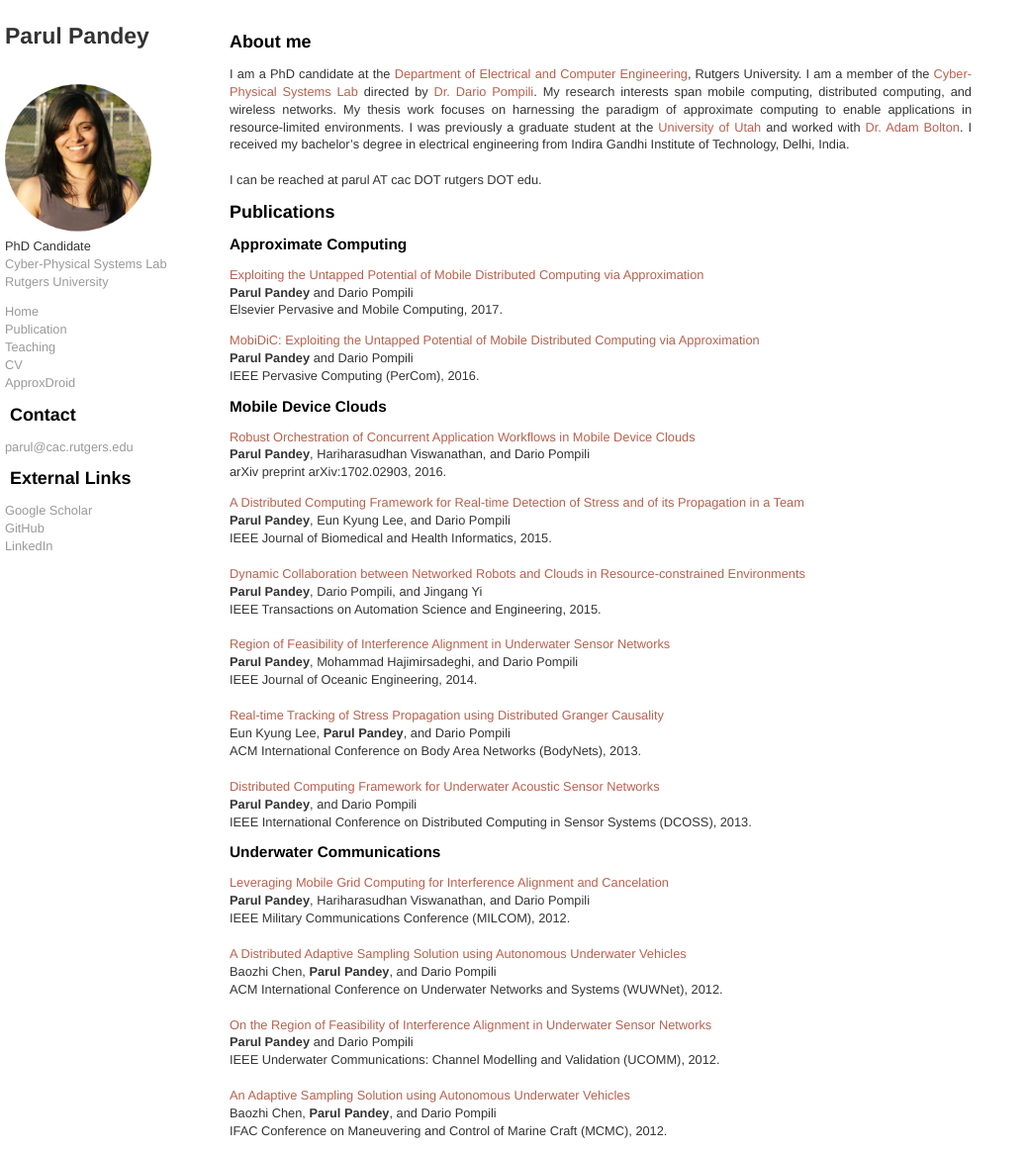
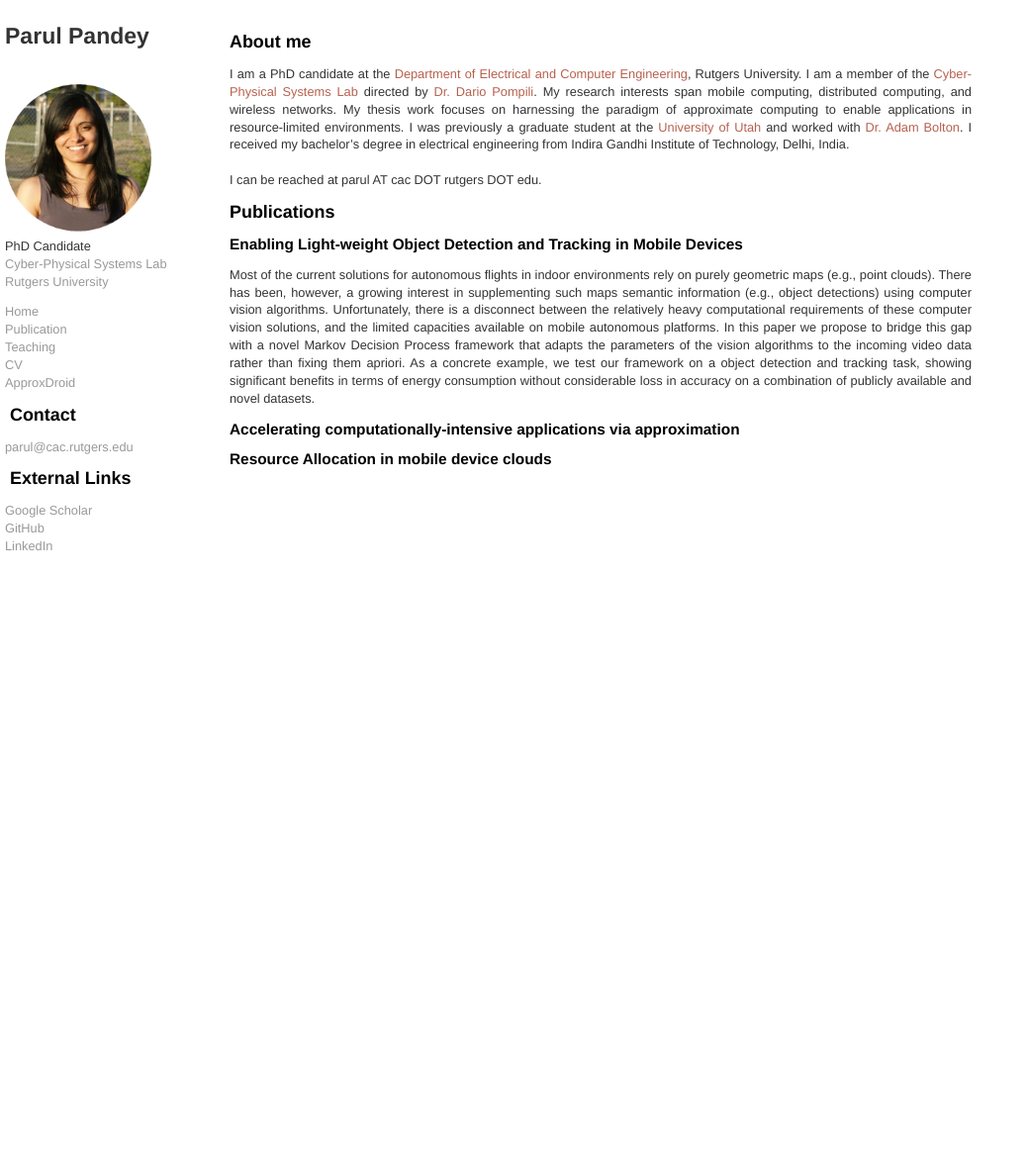
Before and after one commit to parul1985/Parul-Website, a Jekyll site: the page index.html, which Jekyll copies as it is, in a window 1280 px wide and 1165 px high. Shown: the whole window at 99% size, without its empty margins (0-1040 px from the left). Built offline with Jekyll 4.4.1, drawn with Linux system fonts in a browser that asks for light colours.

Commit message:
Update index.html

```diff
--- a/index.html
+++ b/index.html
@@ -54,82 +54,18 @@
 
 	<h1>Publications</h1>
 
-	    <h2>Approximate Computing</h2>
+	    <h2>Enabling Light-weight Object Detection and Tracking in Mobile Devices</h2>
+		<p>
+		Most of the current solutions for autonomous flights in indoor environments rely on purely geometric maps (e.g., point clouds). There has been, however, a growing interest in supplementing such maps semantic information (e.g., object detections) using computer vision algorithms. Unfortunately, there is a disconnect between the relatively heavy computational requirements of these computer vision solutions,
+		and the limited  capacities available on mobile autonomous platforms. In this paper we propose to bridge this gap with a novel Markov Decision Process framework that adapts the parameters of the vision algorithms to the incoming video data rather than fixing them apriori. As a concrete example, we test our framework on a object detection and tracking task, showing significant benefits in terms of energy
+		consumption without considerable loss in accuracy on a combination of publicly available and novel datasets.
+		</p>
 
-	<p>
-		<a href="pubs/Elsevier_Approx.pdf">Exploiting the Untapped Potential of Mobile Distributed Computing via Approximation </a><br />
-		<b>Parul Pandey</b> and Dario Pompili <br />
-		Elsevier Pervasive and Mobile Computing, 2017.	<br />
-
-	</p>
+	    <h2>Accelerating computationally-intensive applications via approximation</h2>
 
 
 
-
-
-	<p>
-		<a href="pubs/MobiDic_2016.pdf">MobiDiC: Exploiting the Untapped Potential of Mobile Distributed Computing via Approximation</a><br />
-		<b>Parul Pandey</b> and Dario Pompili <br />
-		IEEE Pervasive Computing (PerCom), 2016. <br />
-	</p>
-
-	    <h2> Mobile Device Clouds</h2>
-	<p>
-		<a href="pubs/Maestro_arxiv.pdf">Robust Orchestration of Concurrent Application Workflows in Mobile Device Clouds </a><br />
-		<b>Parul Pandey</b>, Hariharasudhan Viswanathan, and Dario Pompili <br />
-		arXiv preprint arXiv:1702.02903, 2016. <br />
-
-	</p>
-
-
-	<p>
-		<a href="pubs/Stress_JHBI.pdf">A Distributed Computing Framework for Real-time Detection of Stress and of its Propagation in a Team </a><br />
-		<b>Parul Pandey</b>, Eun Kyung Lee, and Dario Pompili <br />
-		IEEE Journal of Biomedical and Health Informatics, 2015. <br />
-
-		<br />
-		<a href="pubs/CloudUW_TASE.pdf">Dynamic Collaboration between Networked Robots and Clouds in Resource-constrained Environments </a><br />
-		<b>Parul Pandey</b>, Dario Pompili, and Jingang Yi <br />
-		IEEE Transactions on Automation Science and Engineering, 2015. <br />
-
-		<br />
-		<a href="pubs/IA_JOE.pdf">Region of Feasibility of Interference Alignment in Underwater Sensor Networks </a><br />
-		<b>Parul Pandey</b>, Mohammad Hajimirsadeghi, and Dario Pompili	<br />
-		IEEE Journal of Oceanic Engineering, 2014.  <br />
-
-		<br />
-		<a href="pubs/Stress_Bodynets.pdf">Real-time Tracking of Stress Propagation using Distributed Granger Causality </a><br />
-		Eun Kyung Lee, <b>Parul Pandey</b>, and Dario Pompili <br />
-		ACM International Conference on Body Area Networks (BodyNets), 2013.  <br />
-
-		<br />
-		<a href="pubs/UW_DCOSS.pdf">Distributed Computing Framework for Underwater Acoustic Sensor Networks </a><br />
-		<b>Parul Pandey</b>, and Dario Pompili  <br />
-		IEEE International Conference on Distributed Computing in Sensor Systems (DCOSS), 2013.  <br />
-	</p>
-
-	<h2>Underwater Communications</h2>
-	<p>
-		<a href="pubs/IA_MILCOM.pdf">Leveraging Mobile Grid Computing for Interference Alignment and Cancelation </a><br />
-		<b>Parul Pandey</b>, Hariharasudhan Viswanathan, and Dario Pompili <br />
-		IEEE Military Communications Conference (MILCOM), 2012. <br />
-
-		<br />
-		<a href="pubs/AdaptiveSamp_WuWNet.pdf">A Distributed Adaptive Sampling Solution using Autonomous Underwater Vehicles </a><br />
-		Baozhi Chen, <b>Parul Pandey</b>, and Dario Pompili  <br />
-		ACM International Conference on Underwater Networks and Systems (WUWNet), 2012.  <br />
-
-		<br />
-		<a href="pubs/IA_JOE.pdf">On the Region of Feasibility of Interference Alignment in Underwater Sensor Networks </a><br />
-		<b>Parul Pandey</b> and Dario Pompili <br />
-		IEEE Underwater Communications: Channel Modelling and Validation (UCOMM), 2012. <br />
-
-		<br />
-		<a href="pubs/AdaptiveSamp_MCMC.pdf">An Adaptive Sampling Solution using Autonomous Underwater Vehicles </a><br />
-		Baozhi Chen, <b>Parul Pandey</b>, and Dario Pompili <br />
-		IFAC Conference on Maneuvering and Control of Marine Craft (MCMC), 2012. <br />
-	</p>
-
+	    <h2>Resource Allocation in mobile device clouds</h2>
 
 
 </div><!-- /.container -->
```
